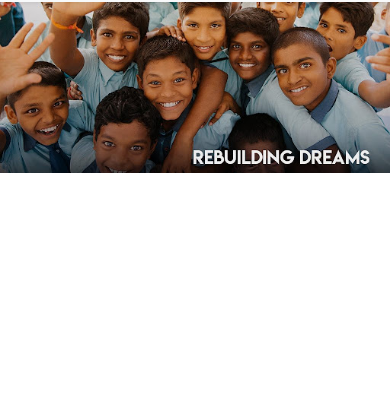
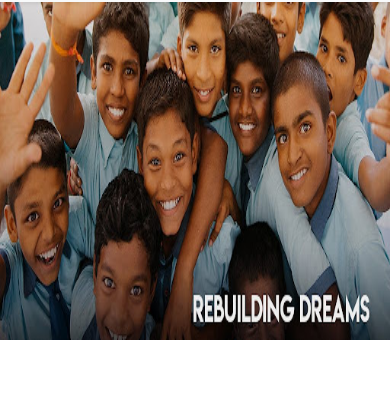
Before and after one commit to jainhardik06/oorunifoundation-website, a plain HTML site: page media Gallery/index.html in a window 390 px wide. Shown: the part 81-490 px from the top of the page. Drawn offline with nearby package versions, Linux system fonts and the light colour scheme.

Commit message:
update code

```diff
--- a/media Gallery/style.css
+++ b/media Gallery/style.css
@@ -96,3 +96,24 @@ hr {
 .foot {
     margin-top: 100px;
 }
+
+
+@media (max-width: 768px) {
+  .head-img img {
+      height: 50vh;
+
+  }
+  .head-img {
+    height: fit-content;
+  }
+}
+
+/* For small screens (mobile devices) */
+@media (max-width: 576px) {
+  .head-img img {
+      height: 40vh;
+  }
+  .head-img {
+    height: fit-content;
+  }
+}
```
